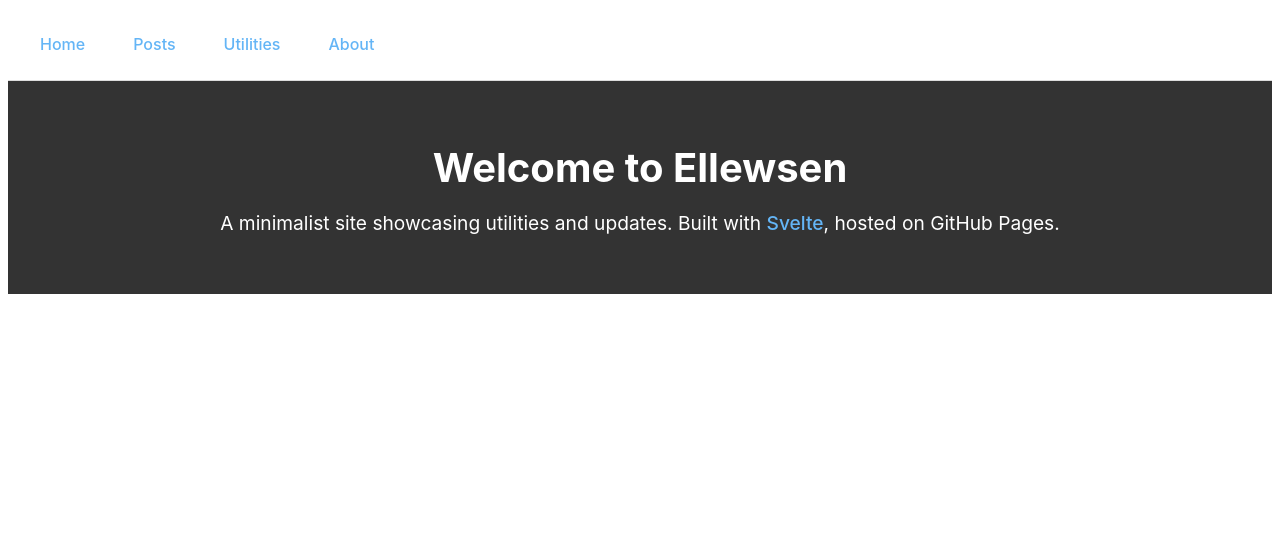
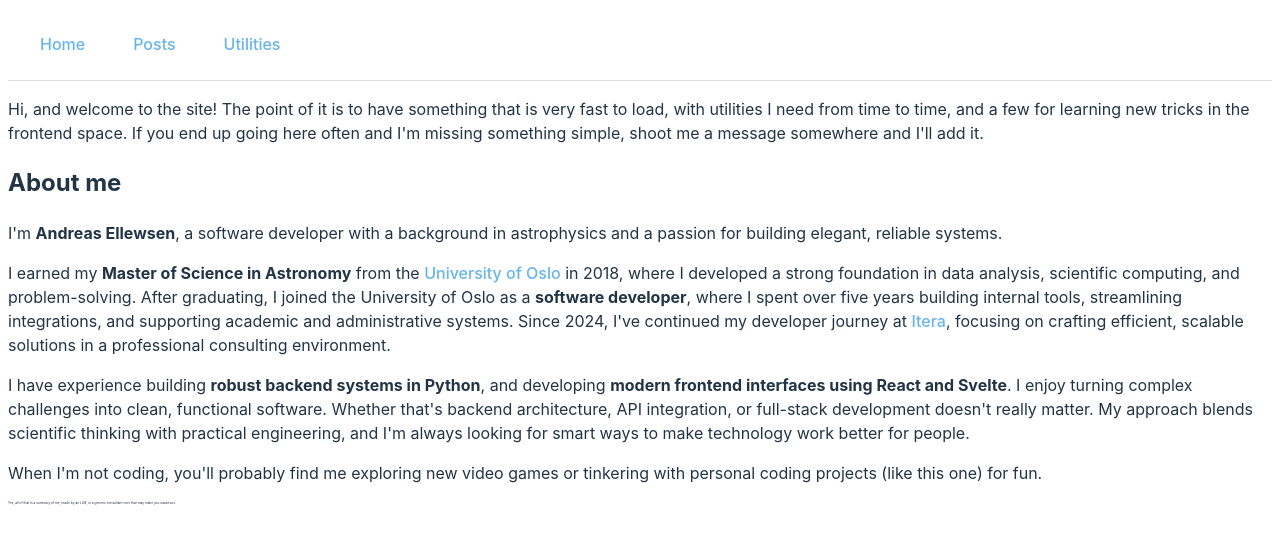
Before and after one commit to tellewsen/tellewsen.github.io, a SvelteKit app: page / in a window 1280 px wide. Shown: the top 544 px of the page. Built offline with nearby package versions, Linux system fonts and the light colour scheme.

Commit message:
Move about page to root level

```diff
--- a/src/app.css
+++ b/src/app.css
@@ -44,19 +44,27 @@ input {
 
 h1 {
   font-size: 3.2em;
+  margin-bottom: 1rem;
   line-height: 1.1;
+
+}
+
+p {
+  margin-bottom: 1rem;
+  line-height: 1.6;
 }
 
 .card {
   padding: 2em;
 }
-/*
+
+
 #app {
   max-width: 1280px;
   margin: 0 auto;
   padding: 2rem;
   text-align: center;
-} */
+}
 
 button {
   border-radius: 8px;
--- a/src/lib/Nav.svelte
+++ b/src/lib/Nav.svelte
@@ -6,7 +6,6 @@
 	<a href="/" class:active={active === '/'}>Home</a>
 	<a href="/posts" class:active={active === '/posts'}>Posts</a>
 	<a href="/utils" class:active={active === '/utils'}>Utilities</a>
-	<a href="/about" class:active={active === '/about'}>About</a>
 </nav>
 
 <style>
--- a/src/routes/+page.svelte
+++ b/src/routes/+page.svelte
@@ -1,28 +1,52 @@
 <main>
-	<section class="hero">
-		<h1>Welcome to Ellewsen</h1>
+	<div>
 		<p>
-			A minimalist site showcasing utilities and updates. Built with
-			<a href="https://svelte.dev/" target="_blank">Svelte</a>, hosted on GitHub Pages.
+			Hi, and welcome to the site! The point of it is to have something that is very fast to load,
+			with utilities I need from time to time, and a few for learning new tricks in the frontend
+			space. If you end up going here often and I'm missing something simple, shoot me a message
+			somewhere and I'll add it.
 		</p>
-	</section>
+		<h2>About me</h2>
+		<p>
+			I'm <strong>Andreas Ellewsen</strong>, a software developer with a background in astrophysics
+			and a passion for building elegant, reliable systems.
+		</p>
+
+		<p>
+			I earned my <strong>Master of Science in Astronomy</strong> from the
+			<strong><a target="_blank" href="https://uio.no">University of Oslo</a></strong>
+			in 2018, where I developed a strong foundation in data analysis, scientific computing, and problem-solving.
+			After graduating, I joined the University of Oslo as a
+			<strong>software developer</strong>, where I spent over five years building internal tools,
+			streamlining integrations, and supporting academic and administrative systems. Since 2024,
+			I've continued my developer journey at
+			<strong><a target="_blank" href="https://itera.com">Itera</a></strong>, focusing on crafting
+			efficient, scalable solutions in a professional consulting environment.
+		</p>
+
+		<p>
+			I have experience building <strong>robust backend systems in Python</strong>, and developing
+			<strong>modern frontend interfaces using React and Svelte</strong>. I enjoy turning complex
+			challenges into clean, functional software. Whether that's backend architecture, API
+			integration, or full-stack development doesn't really matter. My approach blends scientific
+			thinking with practical engineering, and I'm always looking for smart ways to make technology
+			work better for people.
+		</p>
+
+		<p>
+			When I'm not coding, you'll probably find me exploring new video games or tinkering with
+			personal coding projects (like this one) for fun.
+		</p>
+
+		<p class="disclaimer">
+			Yes, all of that is a summary of me, made by an LLM, in a generic consultant tone that may
+			make you nauseous.
+		</p>
+	</div>
 </main>
 
 <style>
-	.hero {
-		text-align: center;
-		padding: 2rem;
-		background: #333;
-		color: #fff;
-	}
-
-	.hero h1 {
-		font-size: 2.5rem;
-		margin-bottom: 1rem;
-	}
-
-	.hero p {
-		font-size: 1.2rem;
-		margin-bottom: 1.5rem;
+	.disclaimer {
+		font-size: 0.2rem;
 	}
 </style>
--- a/src/routes/about/+page.svelte
+++ /dev/null
@@ -1,54 +0,0 @@
-<main>
-	<h1>About Me</h1>
-
-	<div>
-		<p>
-			Hi, I'm <strong>Andreas Ellewsen</strong>, a software developer with a background in
-			astrophysics and a passion for building elegant, reliable systems.
-		</p>
-		<p>
-			I earned my <strong>Master of Science in Astronomy</strong> from the
-			<strong><a target="_blank" href="https://uio.no">University of Oslo</a></strong>
-			in 2018, where I developed a strong foundation in data analysis, scientific computing, and problem-solving.
-			After graduating, I joined the University of Oslo as a
-			<strong>software developer</strong>, where I spent over five years building internal tools,
-			streamlining integrations, and supporting academic and administrative systems. Since 2024,
-			I've continued my developer journey at
-			<strong><a target="_blank" href="https://itera.com">Itera</a></strong>, focusing on crafting
-			efficient, scalable solutions in a professional consulting environment.
-		</p>
-
-		<p>
-			I have experience building <strong>robust backend systems in Python</strong>, and developing
-			<strong>modern frontend interfaces using React and Svelte</strong>. I enjoy turning complex
-			challenges into clean, functional software—whether that's backend architecture, API
-			integration, or full-stack development. My approach blends scientific thinking with practical
-			engineering, and I'm always looking for smart ways to make technology work better for people.
-		</p>
-
-		<p>
-			When I'm not coding, you'll probably find me exploring new games or tinkering with personal
-			coding projects for fun.
-		</p>
-
-		<p class="disclaimer">
-			Yes, all of that is a ChatGPT summary of me in a generic consultant tone that may make you
-			nauseous.
-		</p>
-	</div>
-</main>
-
-<style>
-	.disclaimer {
-		font-size: 0.2rem;
-	}
-	h1 {
-		font-size: 2rem;
-		margin-bottom: 1rem;
-	}
-
-	p {
-		margin-bottom: 1rem;
-		line-height: 1.6;
-	}
-</style>
```
